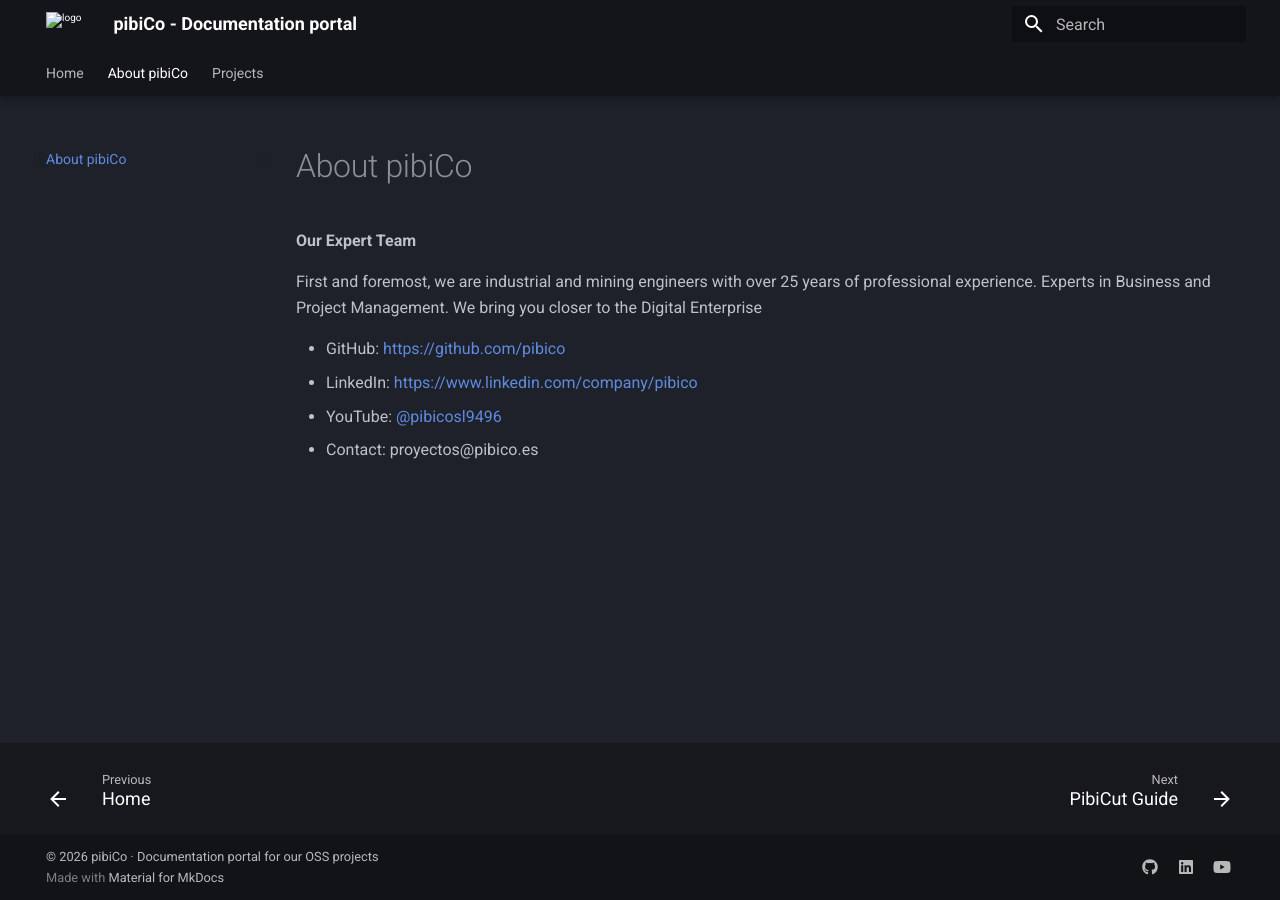
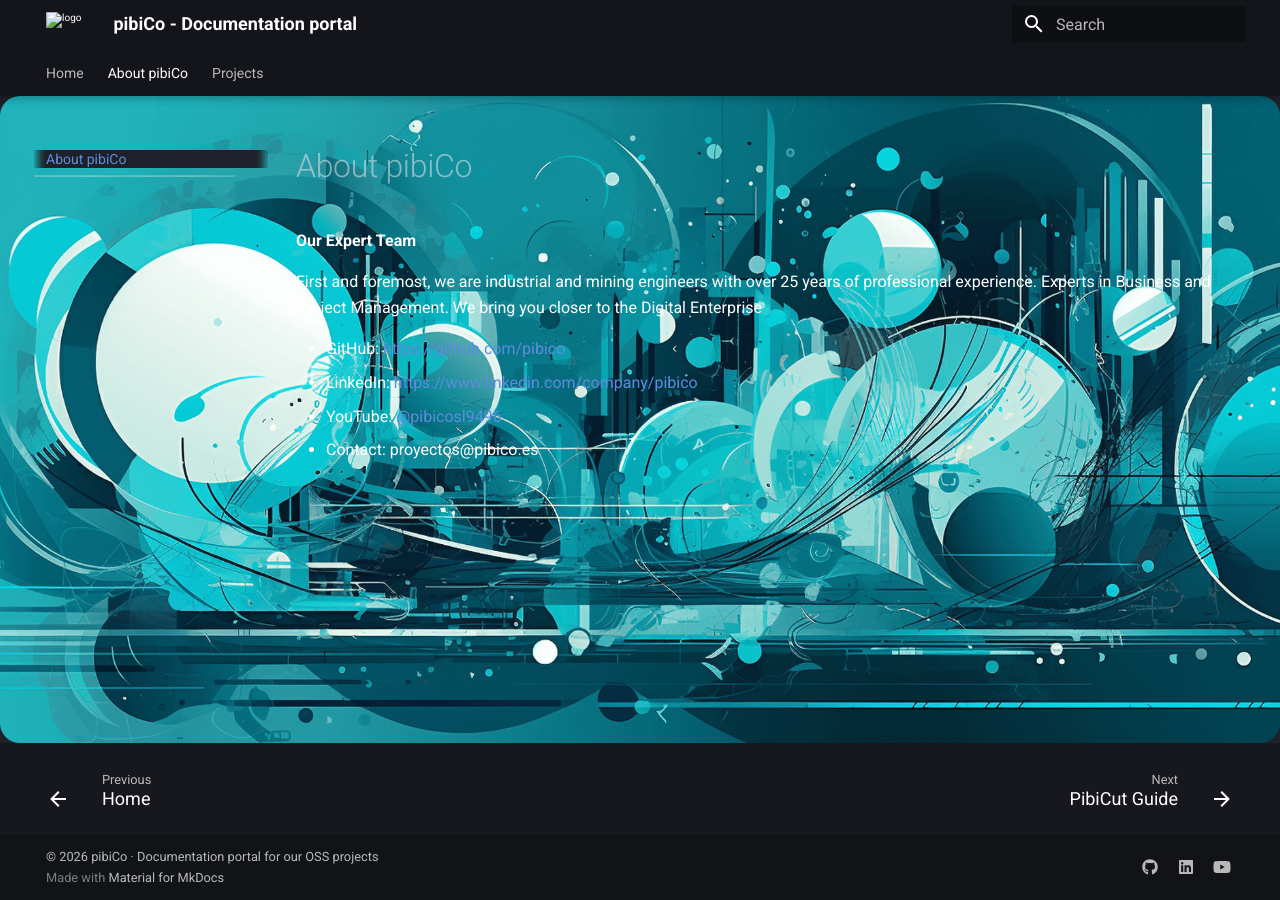
Before and after one commit to pibico/portal, an MkDocs documentation site: the page built from docs/about.md, in a window 1280 px wide. Built offline with MkDocs 1.6.1 and Material for MkDocs 9.7.7, drawn with Linux system fonts in a browser that asks for light colours.

Commit message:
modified:   docs/index.md 	modified:   docs/stylesheets/extra.css 	new file:   site/assets/images/webform-bg.png 	modified:   site/index.html 	modified:   site/projects/pibical/guide/index.html 	modified:   site/search/search_index.json 	modified:   site/stylesheets/extra.css

```diff
--- a/docs/stylesheets/extra.css
+++ b/docs/stylesheets/extra.css
@@ -1,11 +1,11 @@
 .language-mermaid {
     font-family: monospace !important;
 }
-.hero {
-  background-image: url("../assets/webform-bg.png");
+.md-main {
+  background-image: url("../assets/images/webform-bg.png");
   background-size: cover;
   background-position: center;
-  padding: 4rem 2rem;
+  padding: 0 0 0 0;
   border-radius: 1rem;
   color: white;
 }
```
Also changed, not shown: docs/index.md (+0 -4 lines), site/assets/images/webform-bg.png (added), site/index.html, site/projects/pibical/guide/index.html, site/search/search_index.json, site/stylesheets/extra.css.
